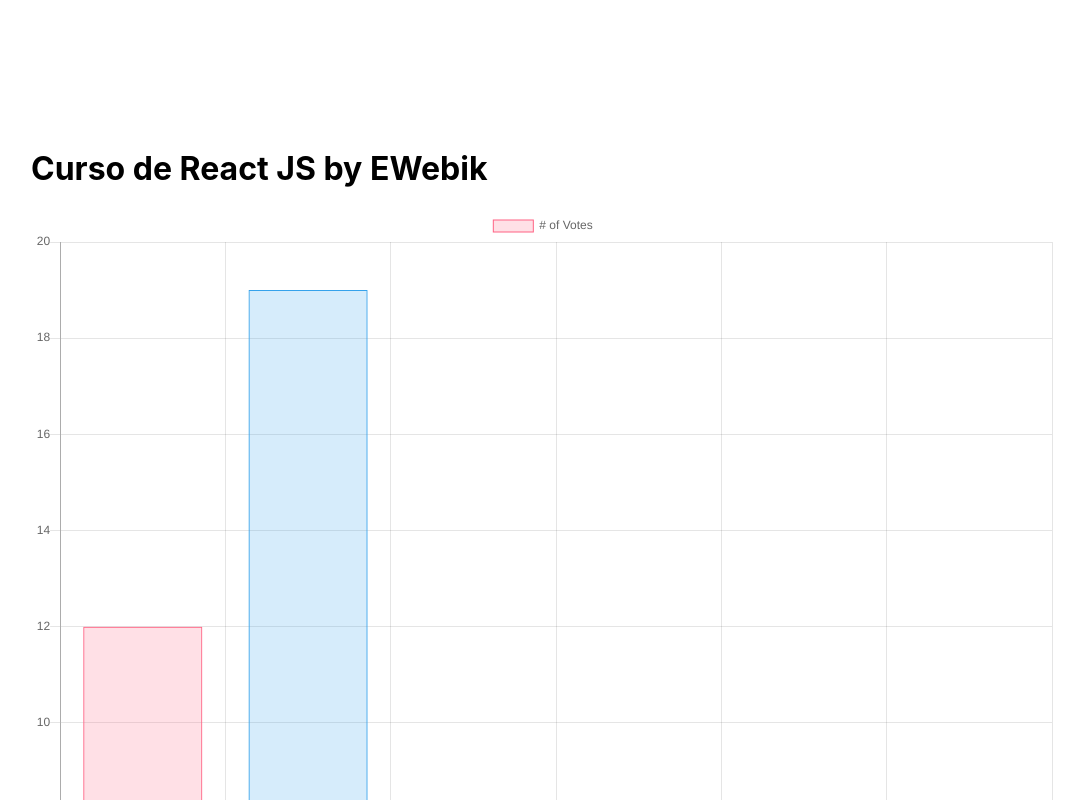
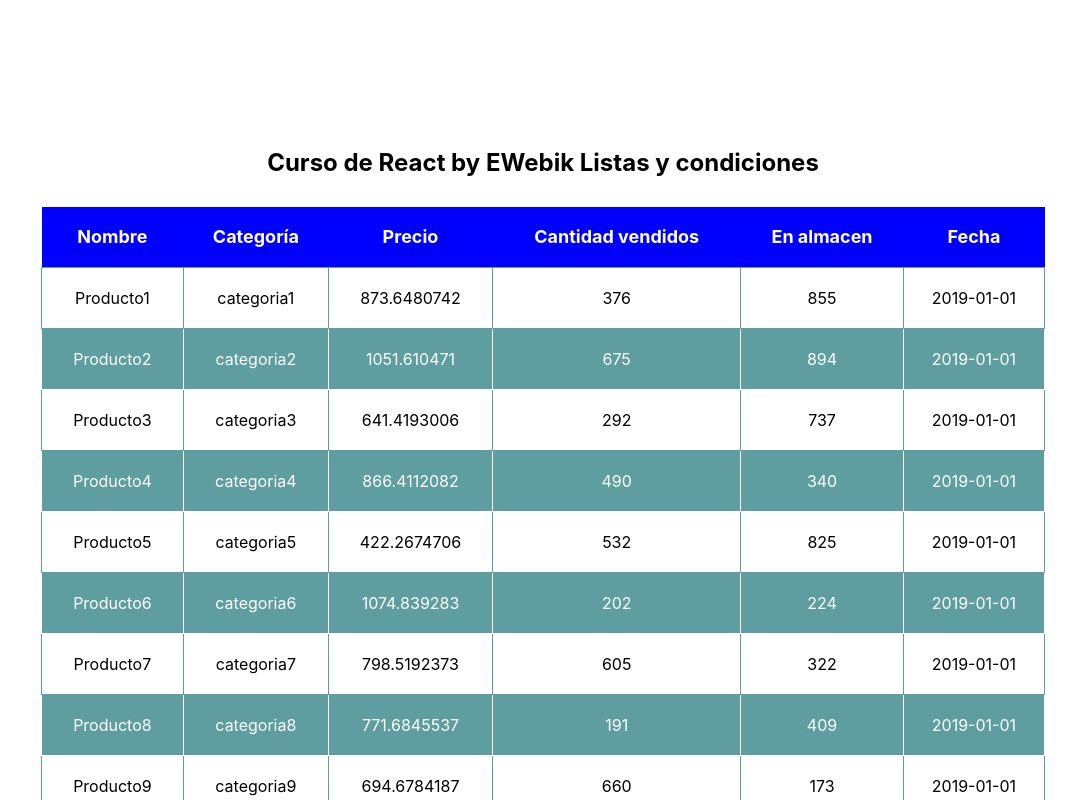
Before and after one commit to EWebik/react-js, a React (Create React App) app: page / in a window 1280 px wide. Shown: the top 800 px of the page, without its empty margins (97-1181 px from the left). Built offline with nearby package versions, Linux system fonts and the light colour scheme.

Commit message:
Capítulo 6 Manejo de Listas y Keys en React

```diff
--- /dev/null
+++ b/src/data.json
@@ -0,0 +1,92 @@
+[
+    {
+      "id": 0,
+      "nombre": "Producto1",
+      "categoria": "categoria1",
+      "precio": 873.6480742,
+      "cantidad_vendidos": 376,
+      "en_almacen": 855,
+      "fecha_alta": "2019-01-01"
+    },
+    {
+      "id": 1,
+      "nombre": "Producto2",
+      "categoria": "categoria2",
+      "precio": 1051.610471,
+      "cantidad_vendidos": 675,
+      "en_almacen": 894,
+      "fecha_alta": "2019-01-01"
+    },
+    {
+      "id": 2,
+      "nombre": "Producto3",
+      "categoria": "categoria3",
+      "precio": 641.4193006,
+      "cantidad_vendidos": 292,
+      "en_almacen": 737,
+      "fecha_alta": "2019-01-01"
+    },
+    {
+      "id": 3,
+      "nombre": "Producto4",
+      "categoria": "categoria4",
+      "precio": 866.4112082,
+      "cantidad_vendidos": 490,
+      "en_almacen": 340,
+      "fecha_alta": "2019-01-01"
+    },
+    {
+      "id": 4,
+      "nombre": "Producto5",
+      "categoria": "categoria5",
+      "precio": 422.2674706,
+      "cantidad_vendidos": 532,
+      "en_almacen": 825,
+      "fecha_alta": "2019-01-01"
+    },
+    {
+      "id": 5,
+      "nombre": "Producto6",
+      "categoria": "categoria6",
+      "precio": 1074.839283,
+      "cantidad_vendidos": 202,
+      "en_almacen": 224,
+      "fecha_alta": "2019-01-01"
+    },
+    {
+      "id": 6,
+      "nombre": "Producto7",
+      "categoria": "categoria7",
+      "precio": 798.5192373,
+      "cantidad_vendidos": 605,
+      "en_almacen": 322,
+      "fecha_alta": "2019-01-01"
+    },
+    {
+      "id": 7,
+      "nombre": "Producto8",
+      "categoria": "categoria8",
+      "precio": 771.6845537,
+      "cantidad_vendidos": 191,
+      "en_almacen": 409,
+      "fecha_alta": "2019-01-01"
+    },
+    {
+      "id": 8,
+      "nombre": "Producto9",
+      "categoria": "categoria9",
+      "precio": 694.6784187,
+      "cantidad_vendidos": 660,
+      "en_almacen": 173,
+      "fecha_alta": "2019-01-01"
+    },
+    {
+      "id": 9,
+      "nombre": "Producto10",
+      "categoria": "categoria10",
+      "precio": 1052.182809,
+      "cantidad_vendidos": 253,
+      "en_almacen": 822,
+      "fecha_alta": "2019-01-01"
+    }
+]
--- a/src/index.css
+++ b/src/index.css
@@ -41,3 +41,40 @@
 .control:hover{
   cursor: pointer;
 }
+
+.centrar{
+  text-align: center;
+}
+
+.cont-tabla{
+  text-align: center;
+  padding: 10px;
+}
+.cont-tabla table{
+  width: 100%;
+  border-collapse: collapse;
+}
+.cont-tabla th{
+  height: 50px;
+  background-color: blue;
+  color: #fff;
+  font-size: 18px;
+  padding: 5px 10px;
+}
+.cont-tabla td{
+  height: 50px;
+  border: 1px solid cadetblue;
+  padding: 5px 10px;
+}
+.trColor{
+  background-color: cadetblue;
+  color: #fff;
+}
+.trColor td{
+  border: 1px solid #fff;
+}
+@media (max-width:720px){
+  .cont-tabla{
+    overflow-x: scroll;
+  }
+}
--- a/src/index.js
+++ b/src/index.js
@@ -4,150 +4,56 @@
 import App from './App';
 import * as serviceWorker from './serviceWorker';
 
-import Chart from "chart.js";
+//Listas en React
+//https://github.com/EWebik/php-mysql-desde-cero/blob/master/cron/datos.json
 
-//Refs React en componentes de clase
+import datos from "./data.json";
+
+//Para recorrer una lista debemos usar map
+
 class Componente extends React.Component{
-
-  intervalo = null;
-
-  constructor(props){
-    super(props);
-    //Creando una referencia
-    this.referencia = React.createRef();
-    this.state = {
-      mensaje:["C","u","r","s","o"," ","d","e"," ","R","e","a","c","t"," ","J","S"," ","b","y"," ","E","W","e","b","i","k"]
-    }
-  }
-  componentDidMount(){
-    console.log(this.referencia);
-    let contador = 0;
-    let strMensaje="";
-    let mensaje = this.state.mensaje;
-    this.intervalo = setInterval(()=>{
-      strMensaje += mensaje[contador];
-      //Esto es equivalente document.getElementById
-      this.referencia.current.innerText = strMensaje;
-      contador++;
-      if(contador >= mensaje.length){
-        strMensaje="";
-        contador=0;
-      }
-    },200);
-  }
   render(){
     return(
-      <div>
-        <h1 ref={this.referencia}>Curso de React JS by EWebik</h1>
-      </div>
-    )
-  }
-}
-
-//Refs React en componentes funcionales
-//Hook useRef
-function Componente1(props){
-  const [ini,setIni] = useState(true);
-  const [state,setState] = useState({
-    mensaje: ["C","u","r","s","o"," ","d","e"," ","R","e","a","c","t"," ","J","S"," ","b","y"," ","E","W","e","b","i","k"]
-  });
-
-  const referencia = useRef(); // React.createRef();
-
-  const animacion = ()=>{
-    let contador = 0;
-    let strMensaje="";
-    let mensaje = state.mensaje;
-    setInterval(()=>{
-      strMensaje += mensaje[contador];
-      //Esto es equivalente document.getElementById
-      referencia.current.innerText = strMensaje;
-      contador++;
-      if(contador >= mensaje.length){
-        strMensaje="";
-        contador=0;
-      }
-    },100);
-  }
-
-  if(ini){
-    setIni(false);
-    animacion();
-  }
-
-  return(
-    <div>
-      <h1 ref={referencia}>Curso de React JS by EWebik</h1>
-    </div>
-  )
-}
-
-//Refs React y librerías de terceros
-//Chart.js
-class Componente2 extends React.Component{
-  constructor(props){
-    super(props);
-    this.referencia = React.createRef();
-  }
-
-  componentDidMount(){
-    //var ctx = document.getElementById('myChart');
-    var ctx = this.referencia.current;
-    console.log(ctx)
-    new Chart(ctx, {
-      type: 'bar',
-      data: {
-          labels: ['Red', 'Blue', 'Yellow', 'Green', 'Purple', 'Orange'],
-          datasets: [{
-              label: '# of Votes',
-              data: [12, 19, 3, 5, 2, 3],
-              backgroundColor: [
-                  'rgba(255, 99, 132, 0.2)',
-                  'rgba(54, 162, 235, 0.2)',
-                  'rgba(255, 206, 86, 0.2)',
-                  'rgba(75, 192, 192, 0.2)',
-                  'rgba(153, 102, 255, 0.2)',
-                  'rgba(255, 159, 64, 0.2)'
-              ],
-              borderColor: [
-                  'rgba(255, 99, 132, 1)',
-                  'rgba(54, 162, 235, 1)',
-                  'rgba(255, 206, 86, 1)',
-                  'rgba(75, 192, 192, 1)',
-                  'rgba(153, 102, 255, 1)',
-                  'rgba(255, 159, 64, 1)'
-              ],
-              borderWidth: 1
-          }]
-      },
-      options: {
-          scales: {
-              yAxes: [{
-                  ticks: {
-                      beginAtZero: true
-                  }
-              }]
-          }
-      }
-  });
-  }
-  render(){
-    return(
-      <div>
-        <h1>Curso de React JS by EWebik</h1>
-        <canvas
-          id="myChart"
-          ref={this.referencia}
-          style={{width:400, height:400}}></canvas>
-      </div>
+      <>
+        <h2 className="centrar">{"Curso de React by EWebik Listas y condiciones"}</h2>
+        <div className="cont-tabla">
+          <table>
+            <thead>
+              <tr>
+                <th>Nombre</th>
+                <th>Categoría</th>
+                <th>Precio</th>
+                <th>Cantidad vendidos</th>
+                <th>En almacen</th>
+                <th>Fecha</th>
+              </tr>
+            </thead>
+            <tbody>
+              {
+                datos.map((dato,index)=>(
+                  <tr
+                    key={dato.id}
+                    className={index%2 == 0 ? '':'trColor'}>
+                    <td>{dato.nombre}</td>
+                    <td>{dato.categoria}</td>
+                    <td>{dato.precio}</td>
+                    <td>{dato.cantidad_vendidos}</td>
+                    <td>{dato.en_almacen}</td>
+                    <td>{dato.fecha_alta}</td>
+                  </tr>
+                ))
+              }
+            </tbody>
+          </table>
+        </div>
+      </>
     )
   }
 }
 
 
-
 ReactDOM.render(
-  <Componente2/>,
+  <Componente/>,
   document.getElementById('root')
 );
 // If you want your app to work offline and load faster, you can change
```
Also changed, not shown: 1 other file (tests, documents, lock files or other folders).
